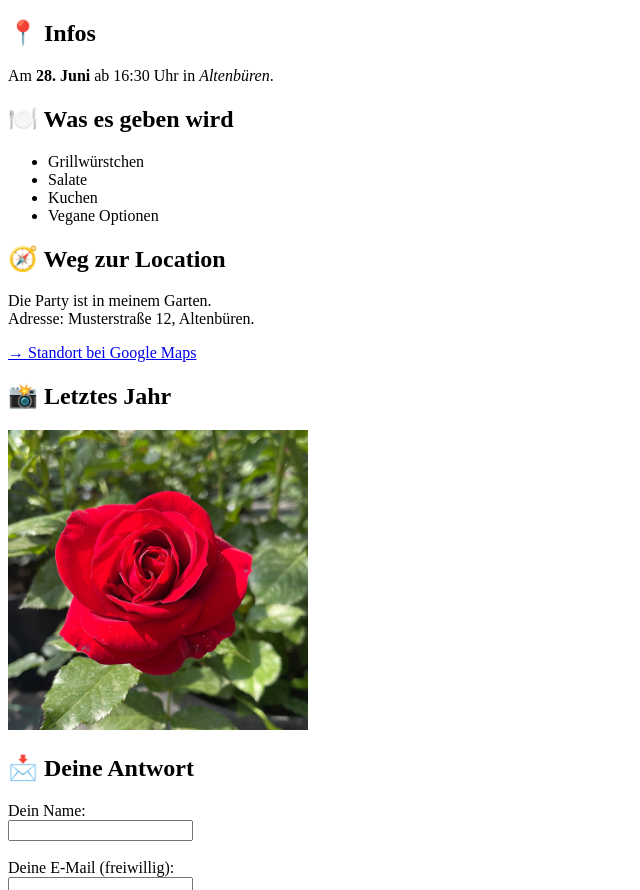
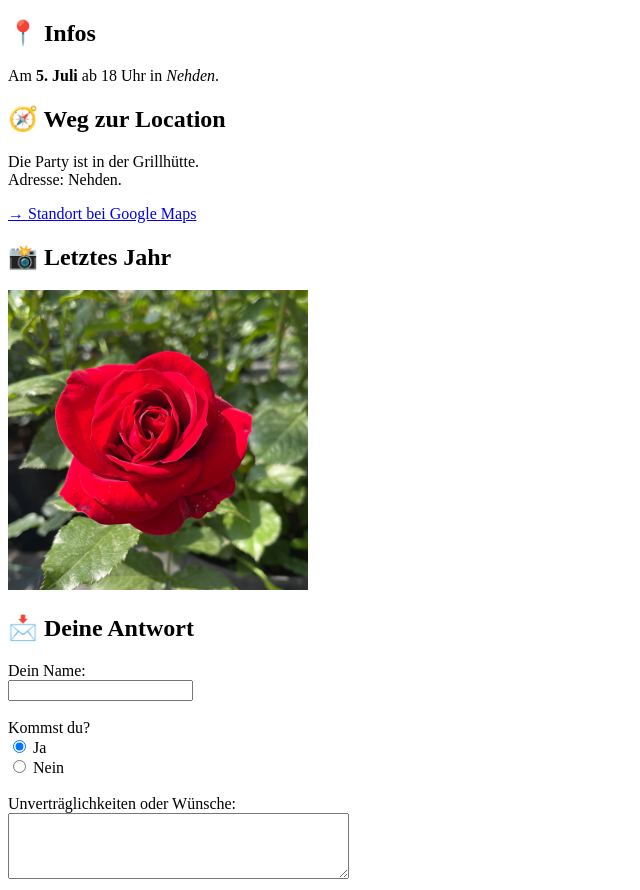
Before and after one commit to DINAmit409/Birthday, a plain HTML site: page index.html in a window 1280 px wide. Shown: the part 62-952 px from the top of the page, without its empty margins (0-640 px from the left). Drawn offline with Linux system fonts and the light colour scheme.

Commit message:
Update index.html

```diff
--- a/index.html
+++ b/index.html
@@ -8,18 +8,10 @@
     <h1>🎉 Meine Geburtstagsparty</h1>
 
     <h2>📍 Infos</h2>
-    <p>Am <strong>28. Juni</strong> ab 16:30 Uhr in <em>Altenbüren</em>.</p>
-
-    <h2>🍽️ Was es geben wird</h2>
-    <ul>
-      <li>Grillwürstchen</li>
-      <li>Salate</li>
-      <li>Kuchen</li>
-      <li>Vegane Optionen</li>
-    </ul>
+    <p>Am <strong>5. Juli</strong> ab 18 Uhr in <em>Nehden</em>.</p>
 
     <h2>🧭 Weg zur Location</h2>
-    <p>Die Party ist in meinem Garten. <br> Adresse: Musterstraße 12, Altenbüren.</p>
+    <p>Die Party ist in der Grillhütte. <br> Adresse:  Nehden.</p>
     <p>
       <a href="https://www.google.com/maps" target="_blank">→ Standort bei Google Maps</a>
     </p>
@@ -34,8 +26,7 @@
       <label for="name">Dein Name:</label><br>
       <input type="text" id="name" name="name" required><br><br>
 
-      <label for="email">Deine E-Mail (freiwillig):</label><br>
-      <input type="email" id="email" name="email"><br><br>
+
 
       <label>Kommst du?</label><br>
       <input type="radio" id="ja" name="kommt" value="ja" checked>
```
